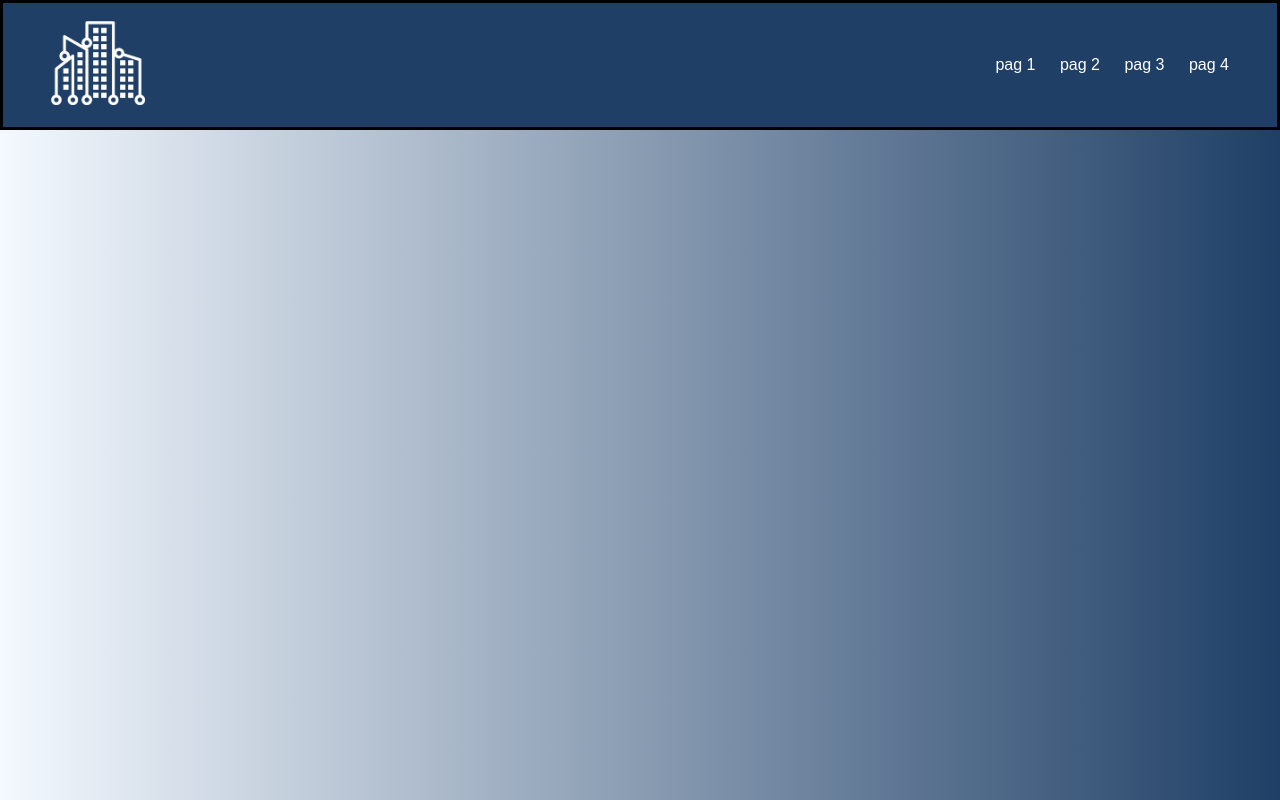
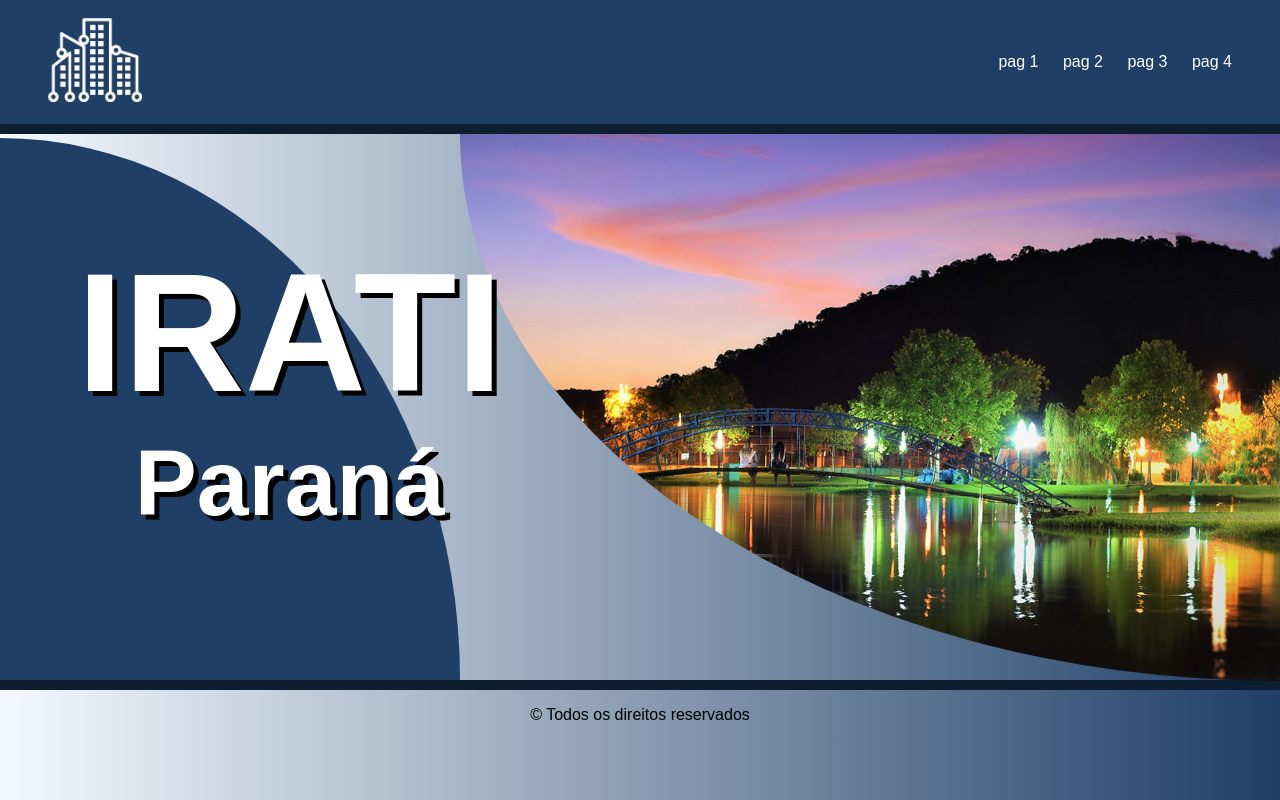
Before and after one commit to LuisGHitzin/site_trabalho, a plain HTML site: page index.html in a window 1280 px wide. Drawn offline with Linux system fonts and the light colour scheme.

Commit message:
primeira parte do main

```diff
--- a/CSS/layout.css
+++ b/CSS/layout.css
@@ -8,16 +8,16 @@ body{
 header{
     font-family:Arial, Helvetica, sans-serif;
     background-color: #1f3f66;
-    border: solid;
+    border-bottom: solid 10px #0e1e31;
     display: flex;
     flex-direction: row;
     align-items: center;
     justify-content: space-between;
     padding: 8px;
-    position: fixed;
+    /*position: fixed;
     top: 0px;
     right: 0px;
-    left: 0px;
+    left: 0px;*/
 
 
 }
@@ -44,6 +44,44 @@ header{
 
 
 
+.primeira_parte{
+    /*margin-top: 1%;*/
+    border-bottom: solid 10px #0e1e31;
+    display:flex;
+    flex-direction:row;
+    justify-content:space-between;
+
+}
+.borda{
+    margin-top: 4px;
+    width: 50%;
+    background-color: #1f3f66;
+    border-radius: 0% 100% 0% 0%;
+}
+.titulo{
+    position: absolute;
+    text-align: justify;
+    font-size: 700%;
+    text-align: center;
+    margin-top: 8%;
+    margin-left: 6%;
+    color: white;
+    text-shadow: 5px 5px #000000;
+
+}
+.titulo_irati{
+    margin: 0%;
+}
+.titulo_parana{
+    margin: 0%;
+}
+
+.local_foto img{
+    margin-bottom: -5px;
+    width:100%;
+    border-radius: 0% 0% 0% 100%;
+}
+
 
 
 
@@ -61,3 +99,10 @@ header{
 .rodape{
     text-align: center;
 }
+@media screen and (max-width:600px){
+    .principal, .conteudo{
+        width:100%;
+        flex-direction: column;
+        padding:0px;
+    }
+}
--- a/index.html
+++ b/index.html
@@ -19,8 +19,16 @@
             <a href="#">pag 4 </a>
         </nav>
     </header>
-
-
+        <section class="primeira_parte">
+            <div class="borda"></div>
+            <div class="titulo">
+                <h1 class="titulo_irati">IRATI</h1>
+                <h5 class="titulo_parana">Paraná</h5>
+            </div>
+            <div class="local_foto">
+                <img class="foto" src="img/fundo.jpg" alt="">
+            </div>
+        </section>
     <main>
 
     </main>
```
